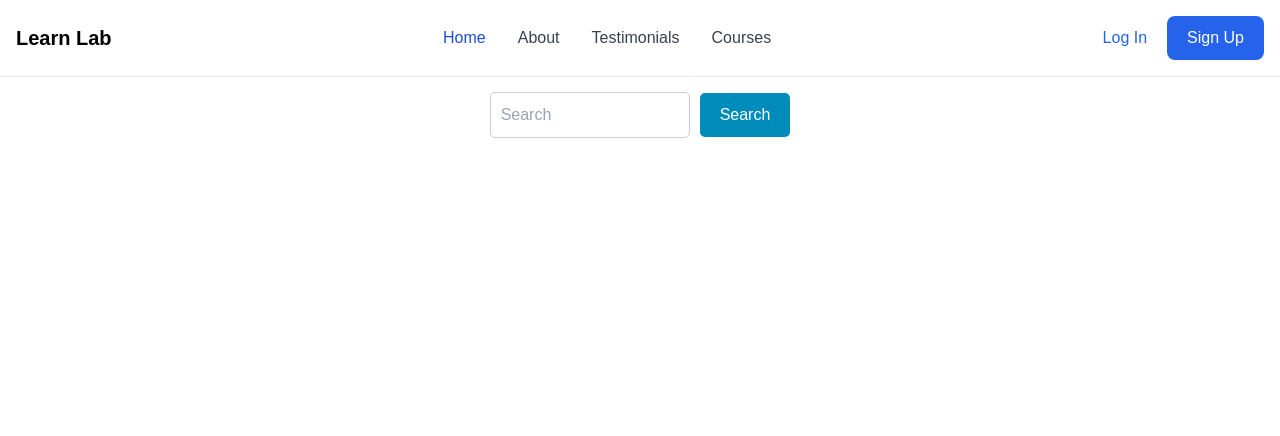
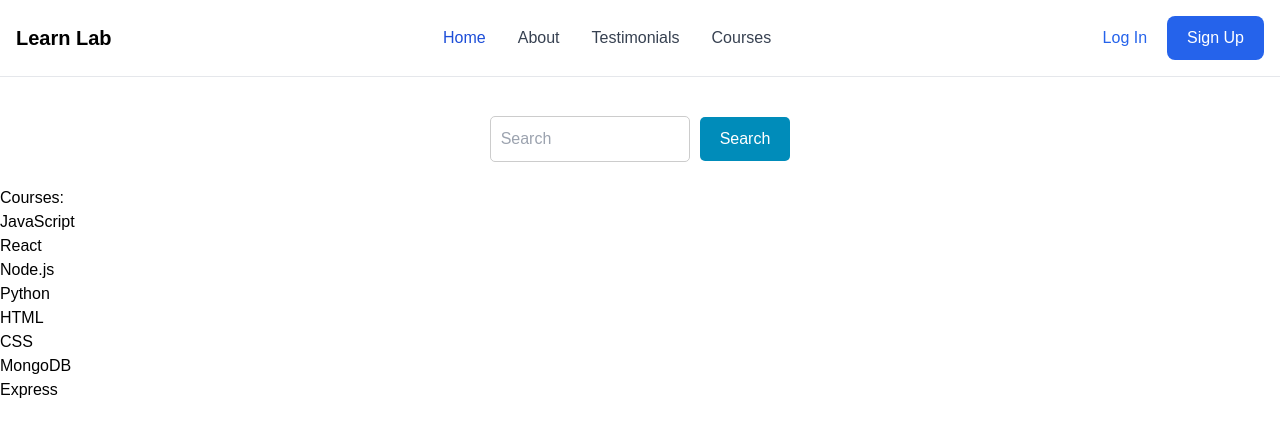
Before and after one commit to yingyinghao/LearnLab-Master-Your-Skills, a React (Create React App) app: page /search in a window 1280 px wide. Shown: the top 436 px of the page. Built offline with nearby package versions, Linux system fonts and the light colour scheme.

Commit message:
update search component

```diff
--- a/src/Screens/Search.jsx
+++ b/src/Screens/Search.jsx
@@ -1,32 +1,52 @@
-import React from "react";
+import React, { useState } from "react";
 
 function Search() {
+  const [searchTerm, setSearchTerm] = useState("");
+  const [courses, setCourses] = useState([
+    "JavaScript",
+    "React",
+    "Node.js",
+    "Python",
+    "HTML",
+    "CSS",
+    "MongoDB",
+    "Express",
+  ]);
+
+  const handleChange = (event) => {
+    setSearchTerm(event.target.value);
+  };
+
+  const filteredCourses = courses.filter((course) =>
+    course.toLowerCase().includes(searchTerm.toLowerCase())
+  );
+
   return (
     <>
       <h1>Search</h1>
-
-      <p>
-        Lorem ipsum dolor sit amet consectetur adipisicing elit. Quisquam
-        voluptates, quod, quia, quae quas voluptatibus voluptatem quibusdam
-        voluptatum quidem quos nemo. Quisquam, quae. Quisquam, quae. Quisquam,
-        quae. Quisquam, quae.
-      </p>
-      <div style={{
-        display: "flex",
-        justifyContent: "center",
-        alignItems: "center",
-        marginTop: "20px"
-      }}>
+      <br />
+      <br />
+      <br />
+      <div
+        style={{
+          display: "flex",
+          justifyContent: "center",
+          alignItems: "center",
+          marginTop: "20px",
+        }}
+      >
         <input
-          type="text"
+          type="search"
           placeholder="Search"
+          value={searchTerm}
+          onChange={handleChange}
           style={{
             padding: "10px",
             borderRadius: "5px",
             border: "1px solid #ccc",
             marginRight: "10px",
             width: "200px",
-            fontSize: "16px"
+            fontSize: "16px",
           }}
         />
         <button
@@ -37,12 +57,19 @@ function Search() {
             color: "white",
             fontSize: "16px",
             border: "none",
-            cursor: "pointer"
+            cursor: "pointer",
           }}
         >
           Search
         </button>
       </div>
+      <br />
+      <card>
+        <h3>Courses: </h3>
+        {filteredCourses.map((course, index) => (
+          <div key={index}>{course}</div>
+        ))}
+      </card>
     </>
   );
 }
```
